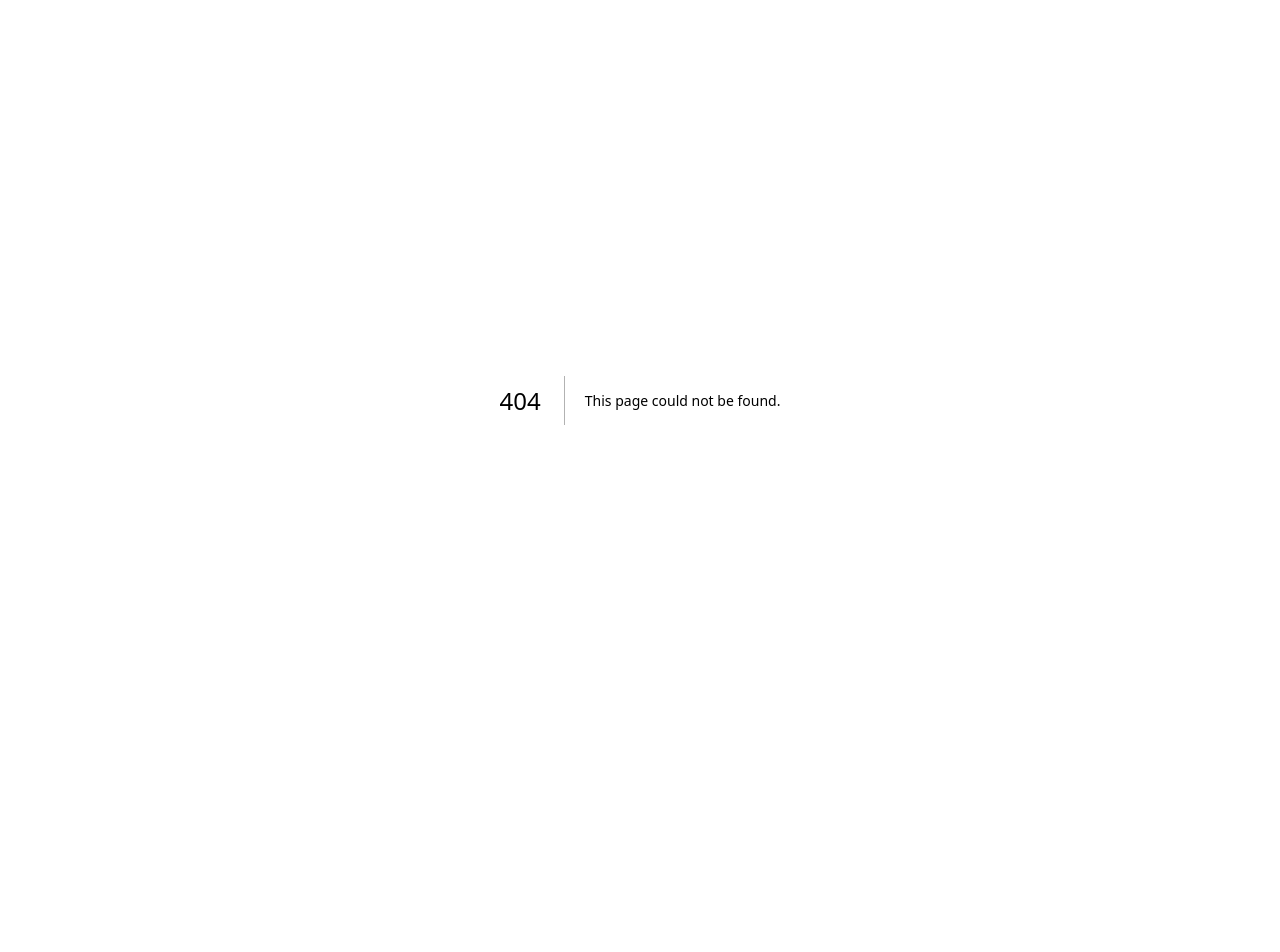
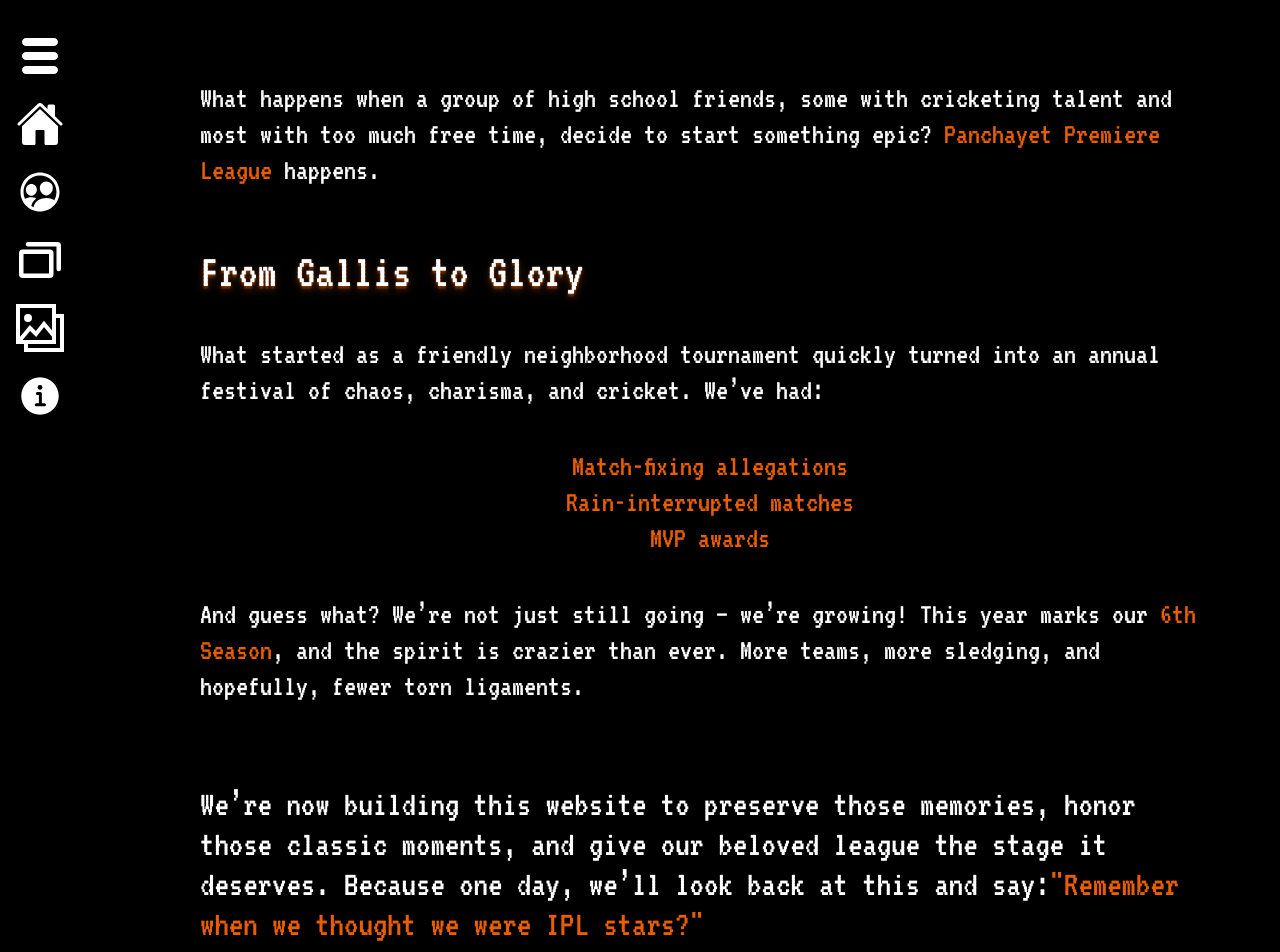
Before and after one commit to Souvick-bh/pplfulia, a Next.js app: page /about in a window 1280 px wide. Before the commit this address had no page. Shown: the top 952 px of the page. Before the commit the page ends 800 px from the top, so only its background shows below. Built offline with nearby package versions, Linux system fonts and the light colour scheme.

Commit message:
Added About page

```diff
--- a/src/app/Components/Sidebar.tsx
+++ b/src/app/Components/Sidebar.tsx
@@ -1,6 +1,7 @@
 "use client"
+import Link from "next/link";
 import { useState } from "react";
-import { TbLogin2 } from "react-icons/tb";
+import { GrGallery } from "react-icons/gr";
 import { IoHome,IoPeopleCircleOutline,IoInformationCircle } from "react-icons/io5";
 import { PiCardsBold } from "react-icons/pi";
 import { TiThMenu } from "react-icons/ti";
@@ -15,8 +16,9 @@
         { name: "Home", icon: <IoHome  />, path: "/" },
         { name: "Members", icon: <IoPeopleCircleOutline  />, path: "/players" },
         { name: "Seasons", icon: <PiCardsBold  />, path: "/history" },
+        { name: "Gallery", icon: <GrGallery />,path: "/gallery"},
         { name: "About", icon: <IoInformationCircle  />, path: "/about" },
-        { name: "Login", icon: <TbLogin2  />, path: "/login" }
+
     ];
     function toggleSidebar() {
         setIsActive(!isActive);
@@ -32,10 +34,13 @@
 
             </div>
             {sidebarItems.map((item,index)=>(
-               <div key={index} className="pt-5 flex flex-row  items-center cursor-pointer  ">
-                    <div className="text-3xl sm:text-5xl">{item.icon} </div>
-                    <div className={`transition-all duration-500 ease-in-out pl-3  text-[#ffffff] text-lg sm:text-2xl text-shadow-lg/90
-                         ${isActive ? "opacity-100 translate-x-0" : "opacity-0 translate-x-2" }`} style={{minWidth:isActive? "100px" : "0px"}}>{item.name}</div>
+               <div key={index} >
+                    <Link className="pt-5 flex flex-row  items-center cursor-pointer active:text-[#535558]" href={item.path}>
+                        <div className="text-3xl sm:text-5xl">{item.icon} </div>
+                        <div className={`transition-all duration-500 ease-in-out pl-3  text-[#ffffff] text-lg sm:text-2xl text-shadow-lg/90
+                        ${isActive ? "opacity-100 translate-x-0" : "opacity-0 translate-x-2" }`} style={{minWidth:isActive? "100px" : "0px"}}>{item.name}</div>
+                    </Link>
+
                 </div>
             ))}
         </div>
--- /dev/null
+++ b/src/app/about/page.tsx
@@ -0,0 +1,71 @@
+import { VT323 } from "next/font/google"
+import Sidebar from "../Components/Sidebar"
+import { FaSquareXTwitter,FaGithub,FaInstagram } from "react-icons/fa6";
+
+const vt323 = VT323({
+      subsets:["latin"],
+      weight: "400",
+})
+
+export default function About() {
+
+    return(
+        <div className={`${vt323.className} bg-[#000000] text-[#ffffff] min-h-screen flex flex-row `}>
+
+            <div className="absolute flex items-center">
+                <Sidebar />
+            </div>
+
+            <div className=" relative ml-35 mr-15 sm:ml-50">
+                <div>
+                    <div className="text-2xl lg:text-3xl mt-20  ">What happens when a group of high school friends,
+                        some with cricketing talent and most with too much free time,
+                        decide to start something epic? <span className="text-[#ea5e00]">Panchayet Premiere League</span> happens.</div>
+                </div>
+
+                <div>
+                    <h1 className="text-4xl lg:text-5xl mt-15 text-shadow-lg/30  text-shadow-[#ea5e00] ">From Gallis to Glory</h1>
+                    <div className="text-2xl lg:text-3xl mt-10 ">What started as a friendly neighborhood tournament quickly turned
+                        into an annual festival of chaos, charisma, and cricket. We’ve had:
+                        <div className="flex flex-col items-center mt-10 text-[#ea5e00]"><div>Match-fixing allegations</div>
+                        <div>Rain-interrupted matches</div>
+                        <div>MVP awards</div></div>
+                    </div>
+                    <div className="text-2xl lg:text-3xl mt-10 ">And guess what? We’re not just still going — we’re growing! This year marks our <span className="text-[#ea5e00]">6th Season</span>,
+                        and the spirit is crazier than ever. More teams, more sledging, and hopefully, fewer torn ligaments.</div>
+                </div>
+
+                <div className="text-3xl lg:text-4xl mt-20 ">
+                    We’re now building this website to preserve those memories, honor those classic moments, and give our beloved league the stage it deserves. Because one day, we’ll look back at this and say:
+                    <span className="text-[#ea5e00]">"Remember when we thought we were IPL stars?"</span>
+                </div>
+
+                <div className="text-3xl lg:text-4xl mt-20 mb-30">
+                    Browse through old photos, match reports, bloopers, and the drama that only true PPL fans understand. Whether you're one of us or just here to laugh at us —
+                    Welcome to Panchayet Premiere League.
+                    Where friendship meets fierce competition...
+                </div>
+
+
+
+                <div className="flex flex-row text-2xl md:text-4xl mb-40">
+                    <h1 className="pl-2 pr-2">The Dev : Souvick Bhowmick</h1>
+                    <div className="flex flex-row justify-center items-center gap-4">
+                        <a href='https://x.com/SouvickBho17054'>
+                            <FaSquareXTwitter  className='cursor-pointer text-amber-50 active:text-[#717273]' />
+                        </a>
+                        <a href='https://github.com/Souvick-bh'>
+                            <FaGithub className='cursor-pointer text-amber-50 active:text-[#717273]'/>
+                        </a>
+                        <a href="https://www.instagram.com/__souvick_bhowmick__/">
+                            <FaInstagram className='cursor-pointer text-amber-50 active:text-[#717273]'/>
+                        </a>
+                    </div>
+
+                </div>
+
+            </div>
+
+        </div>
+    )
+}
```
